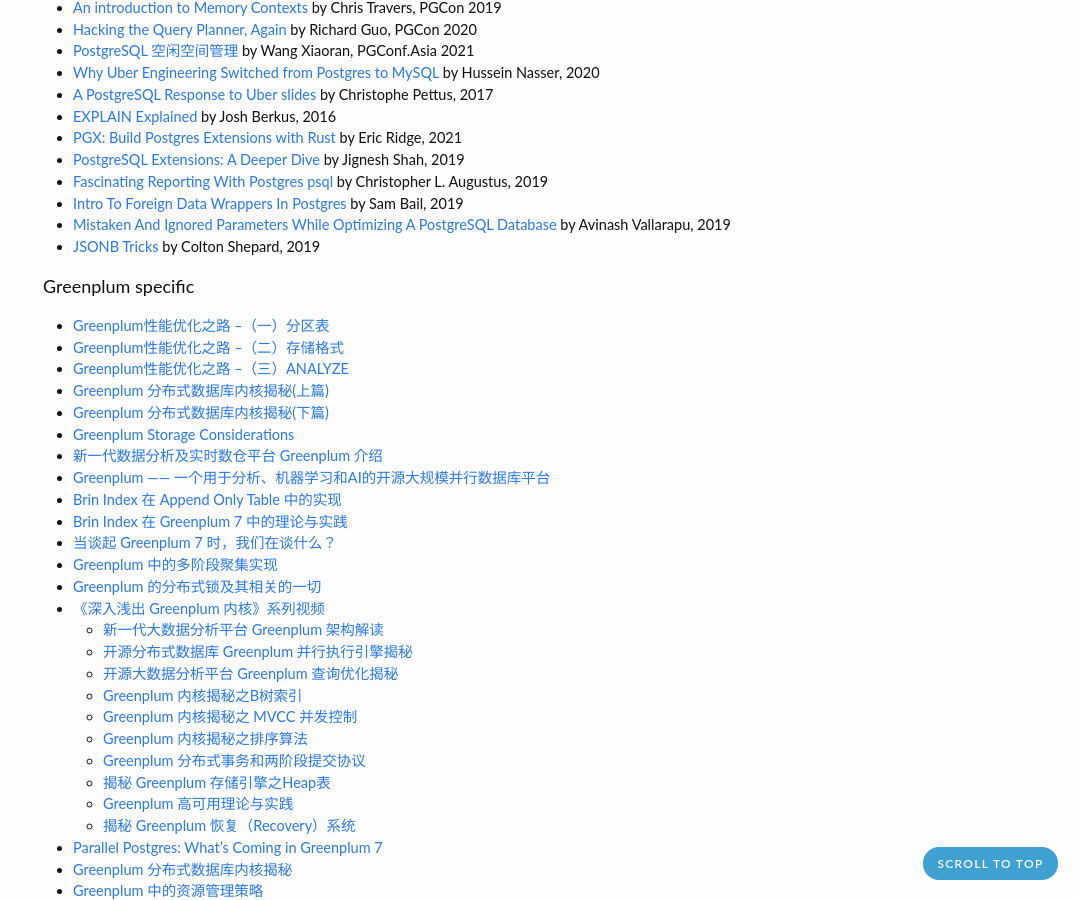
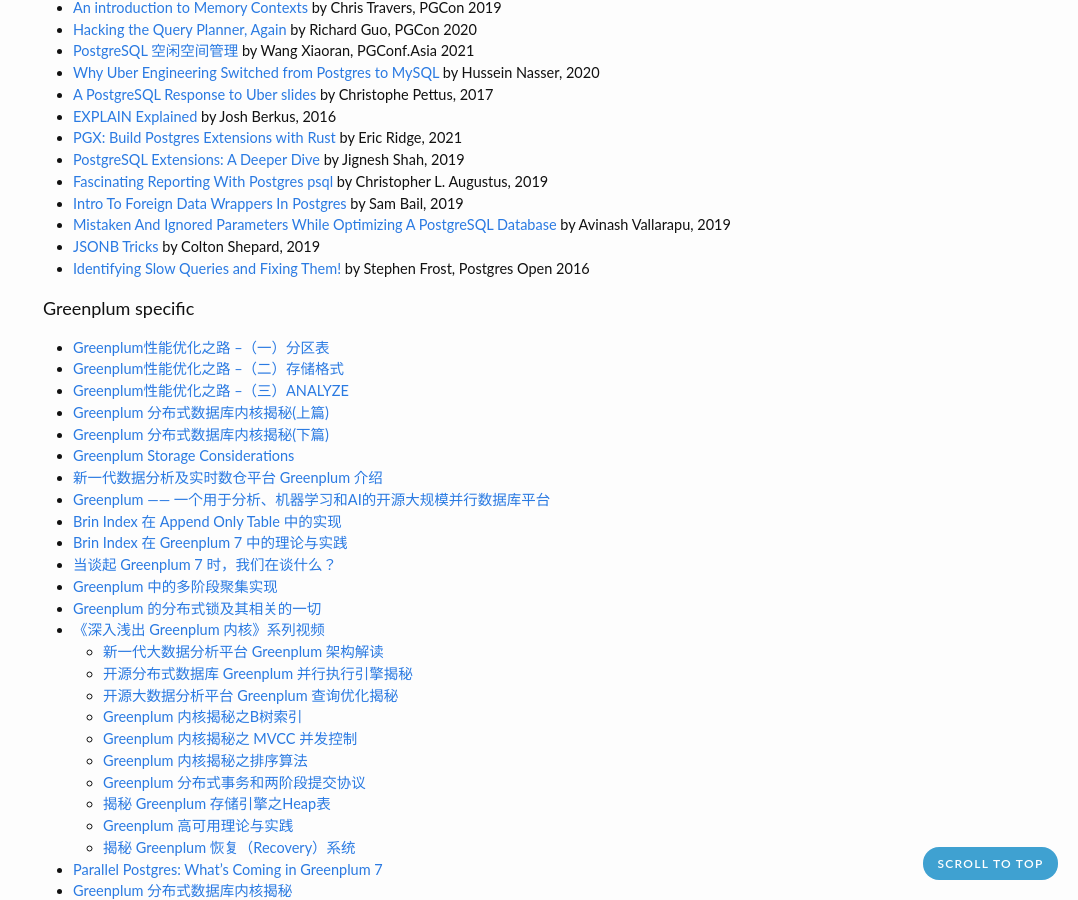
Before and after one commit to zhjwpku/zhjwpku.github.io, a Jekyll site: the page built from _posts/2022-07-12-awesome-postgres.md, in a window 1280 px wide and 900 px high, scrolled down 2780 px. Shown: the whole window, without its empty margins (202-1280 px from the left). Built offline with Jekyll 4.4.1, drawn with Linux system fonts in a browser that asks for light colours; comment, search, counter and statistics services are not loaded.

Commit message:
Identifying Slow Queries and Fixing Them
Signed-off-by: Junwang Zhao <zhjwpku@gmail.com>

```diff
--- a/_posts/2022-07-12-awesome-postgres.md
+++ b/_posts/2022-07-12-awesome-postgres.md
@@ -141,6 +141,7 @@
 - [Intro To Foreign Data Wrappers In Postgres](https://www.youtube.com/watch?v=Swl0P7cP3-w) by Sam Bail, 2019
 - [Mistaken And Ignored Parameters While Optimizing A PostgreSQL Database](https://www.youtube.com/watch?v=lJ18c1hGRBM) by Avinash Vallarapu, 2019
 - [JSONB Tricks](https://www.youtube.com/watch?v=p9RItyeKbLQ) by Colton Shepard, 2019
+- [Identifying Slow Queries and Fixing Them!](https://www.youtube.com/watch?v=yhOkob2PQFQ) by Stephen Frost, Postgres Open 2016
 
 <h4>Greenplum specific</h4>
 
```
